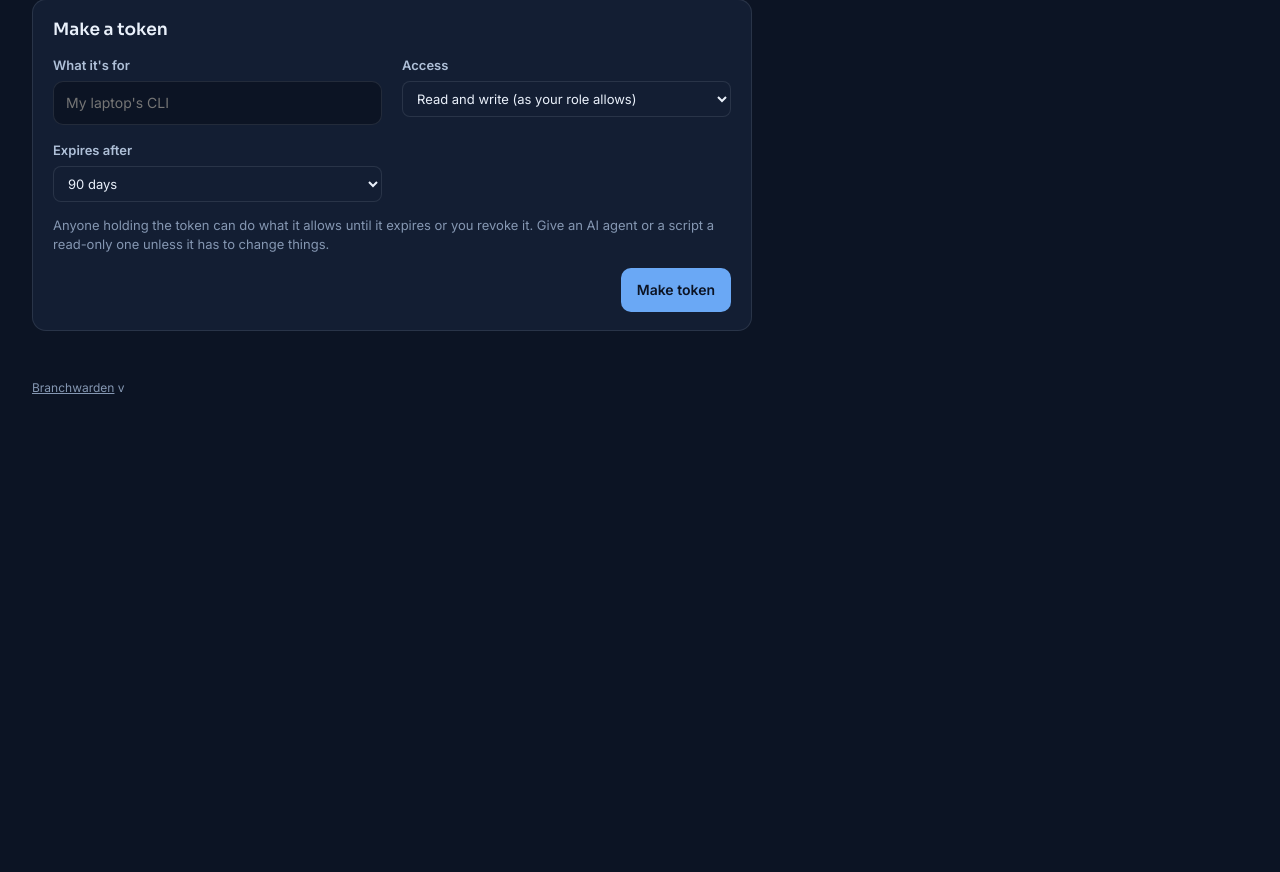
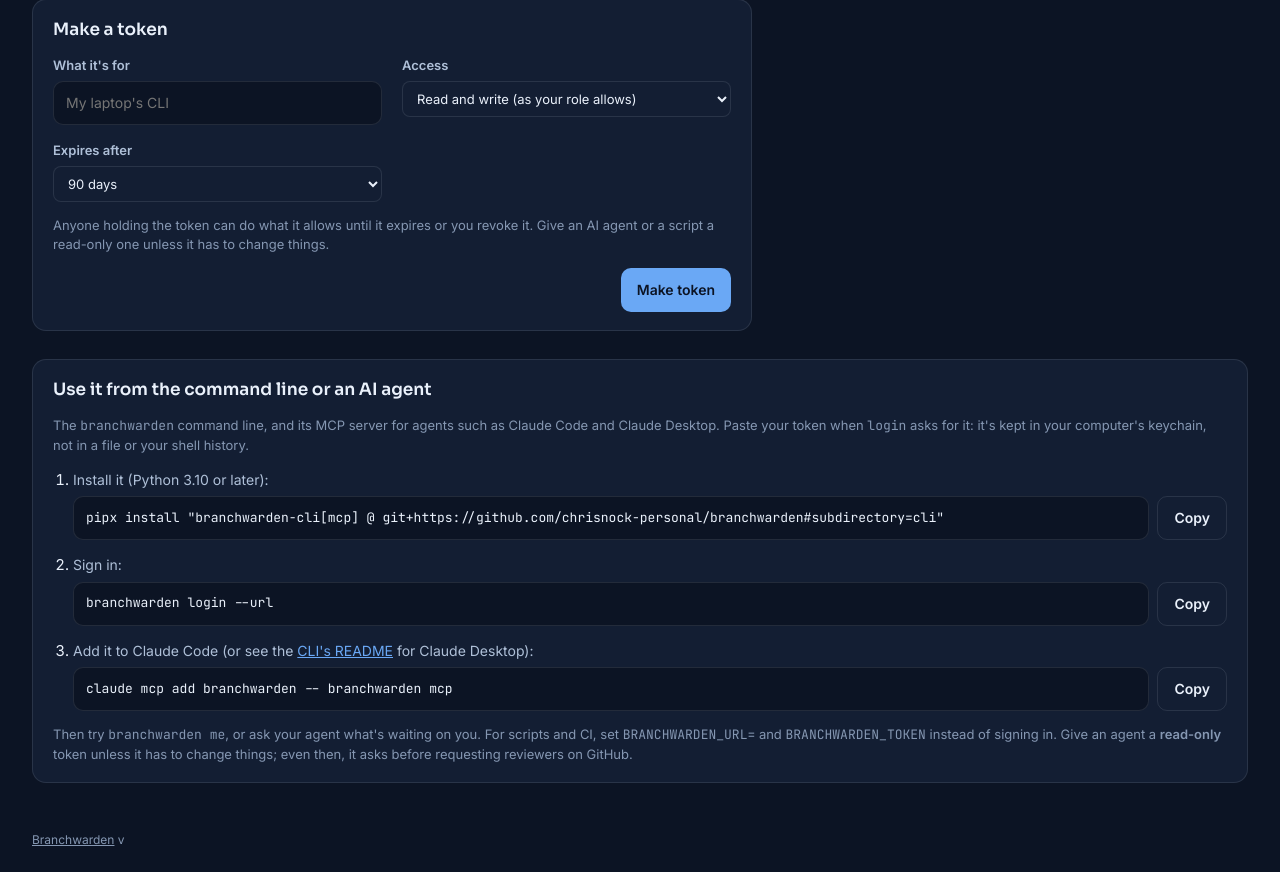
Before and after one commit to chrisnock-personal/branchwarden, a Python web app: template templates/tokens.html in a window 1280 px wide. Shown: the part 364-1236 px from the top of the page. Before the commit the page ends 758 px from the top, so only its background shows below. Run offline with Jinja, Linux system fonts and the light colour scheme; the template is opened without the code that fills it, so the values that code supplies are empty.

Commit message:
API tokens page: ready-to-copy commands for the CLI and an MCP client. Version 0.6.1
The address, and while the certificate is self-signed its fingerprint,
filled in for this server: install, sign in, add to Claude Code; plus the
variables for scripts and CI.

```diff
--- a/cli/branchwarden_cli/__init__.py
+++ b/cli/branchwarden_cli/__init__.py
@@ -1,3 +1,3 @@
 """The branchwarden command line: a client for Branchwarden's API."""
 
-__version__ = "0.6.0"
+__version__ = "0.6.1"
--- a/static/branchwarden.css
+++ b/static/branchwarden.css
@@ -468,3 +468,5 @@ details.wf[open] > .wf-row { background: var(--surface2); }
 .ticket { font-family: var(--mono); font-size: 11px; font-weight: 500; padding: 1px 7px; border-radius: 6px; border: 1px solid var(--border); background: var(--surface2); color: var(--accent); text-decoration: none; }
 .ticket:hover { text-decoration: underline; }
 td .badge + div, td > div > .badge { margin-top: 4px; }
+.connect-steps { margin: 0; padding-left: 20px; display: flex; flex-direction: column; gap: 14px; }
+.connect-steps li > span { display: block; font-size: 14px; margin-bottom: 6px; color: var(--text2); }
--- a/templates/tokens.html
+++ b/templates/tokens.html
@@ -30,5 +30,20 @@
     <p class="hint">Anyone holding the token can do what it allows until it expires or you revoke it. Give an AI agent or a script a read-only one unless it has to change things.</p>
     <div class="actions"><span></span><button class="btn primary" type="submit">Make token</button></div>
   </form>
+
+  <section class="card pad" id="connect" aria-labelledby="connect-h">
+    <h2 id="connect-h">Use it from the command line or an AI agent</h2>
+    <p class="hint">The <span class="mono">branchwarden</span> command line, and its MCP server for agents such as Claude Code and Claude Desktop. Paste your token when <span class="mono">login</span> asks for it: it's kept in your computer's keychain, not in a file or your shell history.</p>
+    <ol class="connect-steps">
+      <li><span>Install it (Python 3.10 or later):</span>
+        <div class="link-box"><code id="conn-install">pipx install "branchwarden-cli[mcp] @ git+https://github.com/chrisnock-personal/branchwarden#subdirectory=cli"</code><button type="button" class="btn" data-copy="conn-install">Copy</button></div></li>
+      <li><span>Sign in{% if connect.fingerprint %}, trusting this server's own certificate by its fingerprint{% endif %}:</span>
+        <div class="link-box"><code id="conn-login">branchwarden login --url {{ connect.url }}{% if connect.fingerprint %} --fingerprint {{ connect.fingerprint|replace(':', '') }}{% endif %}</code><button type="button" class="btn" data-copy="conn-login">Copy</button></div></li>
+      <li><span>Add it to Claude Code (or see the <a href="https://github.com/chrisnock-personal/branchwarden/blob/main/cli/README.md" rel="noopener">CLI's README</a> for Claude Desktop):</span>
+        <div class="link-box"><code id="conn-claude">claude mcp add branchwarden -- branchwarden mcp</code><button type="button" class="btn" data-copy="conn-claude">Copy</button></div></li>
+    </ol>
+    <p class="hint">Then try <span class="mono">branchwarden me</span>, or ask your agent what's waiting on you. For scripts and CI, set <span class="mono">BRANCHWARDEN_URL={{ connect.url }}</span> and <span class="mono">BRANCHWARDEN_TOKEN</span>{% if connect.fingerprint %}, and <span class="mono">BRANCHWARDEN_FINGERPRINT</span> as above{% endif %} instead of signing in.
+      Give an agent a <b>read-only</b> token unless it has to change things; even then, it asks before requesting reviewers on GitHub.</p>
+  </section>
 </main>
 {% endblock %}
--- a/version.py
+++ b/version.py
@@ -1,3 +1,3 @@
 """Branchwarden's version. Bump it with each release and add a CHANGELOG.md entry."""
 
-VERSION = "0.6.0"
+VERSION = "0.6.1"
```
Also changed, not shown: dashboard.py (+17 -1 lines), tests/test_api.py (+4 -1 lines), CHANGELOG.md.
